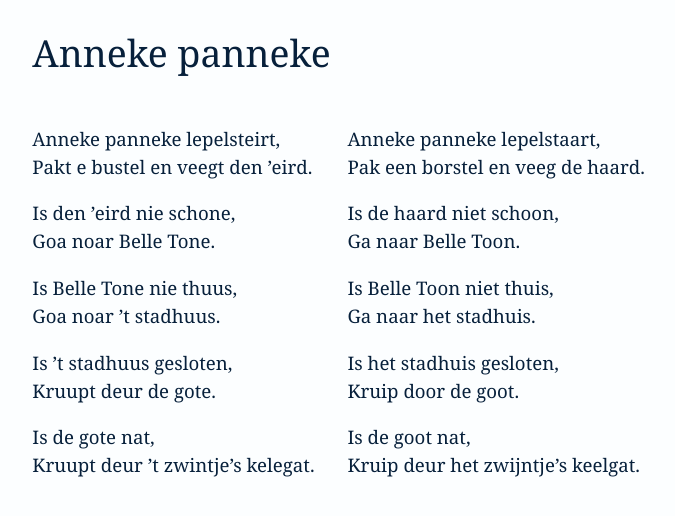
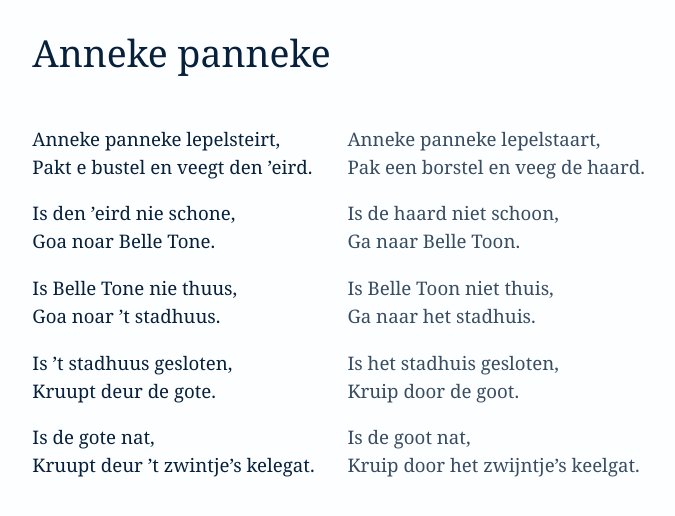
Before and after one commit to tommy-carlier/etc.tcx.be, a Jekyll site: the page built from anneke-panneke/index.html, in a window 1280 px wide. Shown: the top 516 px of the page, without its empty margins (253-928 px from the left). Built offline with Jekyll 4.4.1, drawn with Linux system fonts in a browser that asks for light colours.

Commit message:
Dim text of translation

```diff
--- a/anneke-panneke/index.html
+++ b/anneke-panneke/index.html
@@ -18,7 +18,7 @@ language: nl-BE
     <br>Kruupt deur ’t zwintje’s kelegat.
   </div>
 
-  <div>
+  <div class="dimmed-text">
     <p>Anneke panneke lepelstaart,
     <br>Pak een borstel en veeg de haard.
     <p>Is de haard niet schoon,
@@ -28,6 +28,6 @@ language: nl-BE
     <p>Is het stadhuis gesloten,
     <br>Kruip door de goot.
     <p>Is de goot nat,
-    <br>Kruip deur het zwijntje’s keelgat.
+    <br>Kruip door het zwijntje’s keelgat.
   </div>
 </div>
--- a/etc.scss
+++ b/etc.scss
@@ -33,6 +33,10 @@ h1 {
   body {
     padding: 0 1em;
   }
+
+  .dimmed-text {
+    color: rgba(#07203B, 80%);
+  }
 }
 
 @media only screen and (max-width: 640px) {
```
